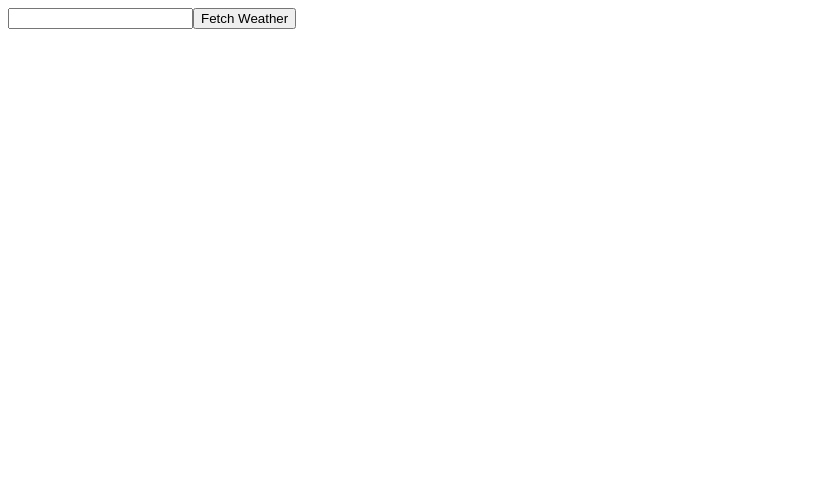
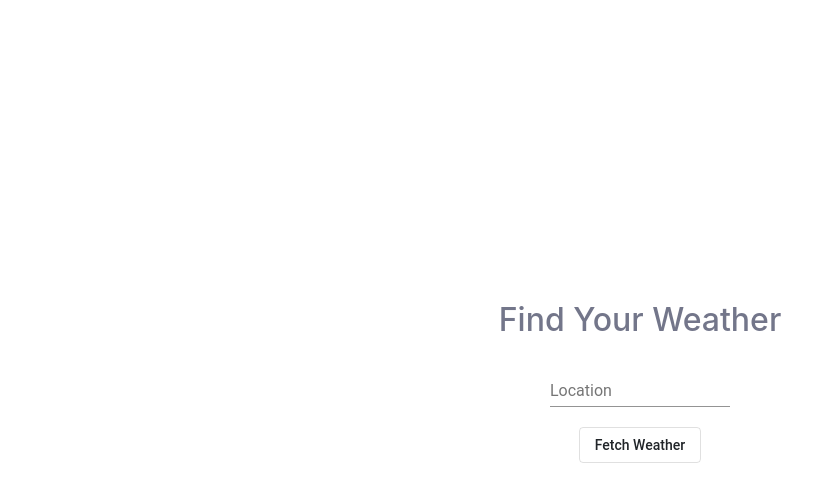
Before and after one commit to 94sidharth/angular-node-weather-app, an Angular app: page / in a window 1280 px wide. Shown: the top 502 px of the page, without its empty margins (0-836 px from the left). Built offline with nearby package versions, Linux system fonts and the light colour scheme.

Commit message:
Added error handling.Included new style

```diff
--- a/node_src/app.js
+++ b/node_src/app.js
@@ -4,13 +4,14 @@ const path = require('path');
 
 const geocode = require('./utils/geocode.js');
 const forcast = require('./utils/forcast.js');
+const cors = require('cors');
 
 const app = express();
+app.use(cors());
 
 // Create link to Angular build directory
-var distDir = path.join(__dirname , "../dist/");
+var distDir = path.join(__dirname, "../dist/");
 app.use(express.static(distDir));
-console.log(distDir);
 
 app.get('/api/weather', (req, res) => {
     let address = req.query.address;
--- a/package.json
+++ b/package.json
@@ -12,16 +12,20 @@
   },
   "private": true,
   "dependencies": {
-    "@angular/animations": "^6.0.3",
+    "@angular/animations": "^6.1.10",
+    "@angular/cdk": "^6.0.3",
     "@angular/common": "^6.0.3",
     "@angular/compiler": "^6.0.3",
     "@angular/core": "^6.0.3",
     "@angular/forms": "^6.0.3",
     "@angular/http": "^6.0.3",
+    "@angular/material": "^6.0.3",
     "@angular/platform-browser": "^6.0.3",
     "@angular/platform-browser-dynamic": "^6.0.3",
     "@angular/router": "^6.0.3",
+    "bootstrap": "^4.3.1",
     "core-js": "^2.5.4",
+    "cors": "^2.8.5",
     "express": "^4.16.4",
     "path": "^0.12.7",
     "request": "^2.88.0",
--- a/src/app/find-weather/find-weather.component.css
+++ b/src/app/find-weather/find-weather.component.css
@@ -0,0 +1,7 @@
+.containerClass{
+    display: flex;
+    align-items: center;
+    justify-content: center;
+    height: 100%;
+    flex-direction: column;
+}
--- a/src/app/find-weather/find-weather.component.html
+++ b/src/app/find-weather/find-weather.component.html
@@ -1,3 +1,20 @@
-<input type="text" [(ngModel)]="address">
-<button (click)="findWeather()">Fetch Weather</button>
-<p>{{weatherInfo}}</p>
+<div class="containerClass">
+    <div>
+        <h2 style="color:#73768a;">Find Your Weather</h2>
+    </div>
+    <div style="margin-top: 15px;">
+        <form>
+            <mat-form-field>
+                <input matInput placeholder="Location" [(ngModel)]="address" name="location">
+            </mat-form-field>
+        </form>
+    </div>
+
+    <div>
+        <button mat-stroked-button (click)="findWeather()">Fetch Weather</button>
+    </div>
+
+    <div style="margin-top: 20px;">
+        <p style="color:#3f51b5;font-size: larger;">{{weatherInfo}}</p>
+    </div>
+</div>
--- a/src/app/find-weather/find-weather.component.ts
+++ b/src/app/find-weather/find-weather.component.ts
@@ -1,4 +1,5 @@
 import { Component, OnInit } from '@angular/core';
+import { MatSnackBar } from '@angular/material/snack-bar';
 
 import { FindWeatherServiceComponent } from './find-weather.service';
 
@@ -12,16 +13,29 @@ export class FindWeatherComponent implements OnInit {
   address: string;
   weatherInfo: string = "";
 
-  constructor(public findWeatherService: FindWeatherServiceComponent) {
+  constructor(public findWeatherService: FindWeatherServiceComponent, private _snackBar: MatSnackBar) {
   }
 
   ngOnInit() {
   }
 
+  openSnackBar(message: string, action: string) {
+    this._snackBar.open(message, action, {
+      duration: 5000,
+    });
+  }
+
   findWeather() {
+    this.weatherInfo = "";
+    if (this.address) {
       this.findWeatherService.getWeather(this.address).subscribe(response => {
+        if (response["error"]) {
+          this.openSnackBar(response["error"].error, "Dismiss")
+        }
+        else {
           this.weatherInfo = response["summary"];
           console.log(response["data"]);
+        }
       },
         error => {
           console.log(error);
@@ -29,3 +43,5 @@ export class FindWeatherComponent implements OnInit {
     }
 
   }
+
+}
--- a/src/app/find-weather/find-weather.service.ts
+++ b/src/app/find-weather/find-weather.service.ts
@@ -7,8 +7,10 @@ export class FindWeatherServiceComponent {
     constructor(public http: HttpClient) {
     }
 
+
+
     getWeather(address) {
-        let url = "/api/weather?address=" + address;
+        let url = "http://localhost:3000/api/weather?address=" + address;
         return this.http.get(url);
     }
 }
--- a/src/index.html
+++ b/src/index.html
@@ -7,6 +7,7 @@
 
   <meta name="viewport" content="width=device-width, initial-scale=1">
   <link rel="icon" type="image/x-icon" href="favicon.ico">
+  <link href="https://fonts.googleapis.com/icon?family=Material+Icons" rel="stylesheet">
 </head>
 <body>
   <app-root></app-root>
--- a/src/styles.css
+++ b/src/styles.css
@@ -1 +1,9 @@
 /* You can add global styles to this file, and also import other style files */
+/* @import "~@angular/material/prebuilt-themes/indigo-pink.css"; */
+@import '~bootstrap/dist/css/bootstrap.min.css';
+@import '@angular/material/prebuilt-themes/deeppurple-amber.css';
+
+body{
+    padding:20px;
+    height: 100vh;
+}
```
Also changed, not shown: src/app/app.module.ts (+6 -2 lines), src/app/custom-material-module/custom-material-module.module.ts (added, +22 -0 lines), 1 other file (tests, documents, lock files or other folders). Lines whose indentation alone changed are shown as unchanged.
